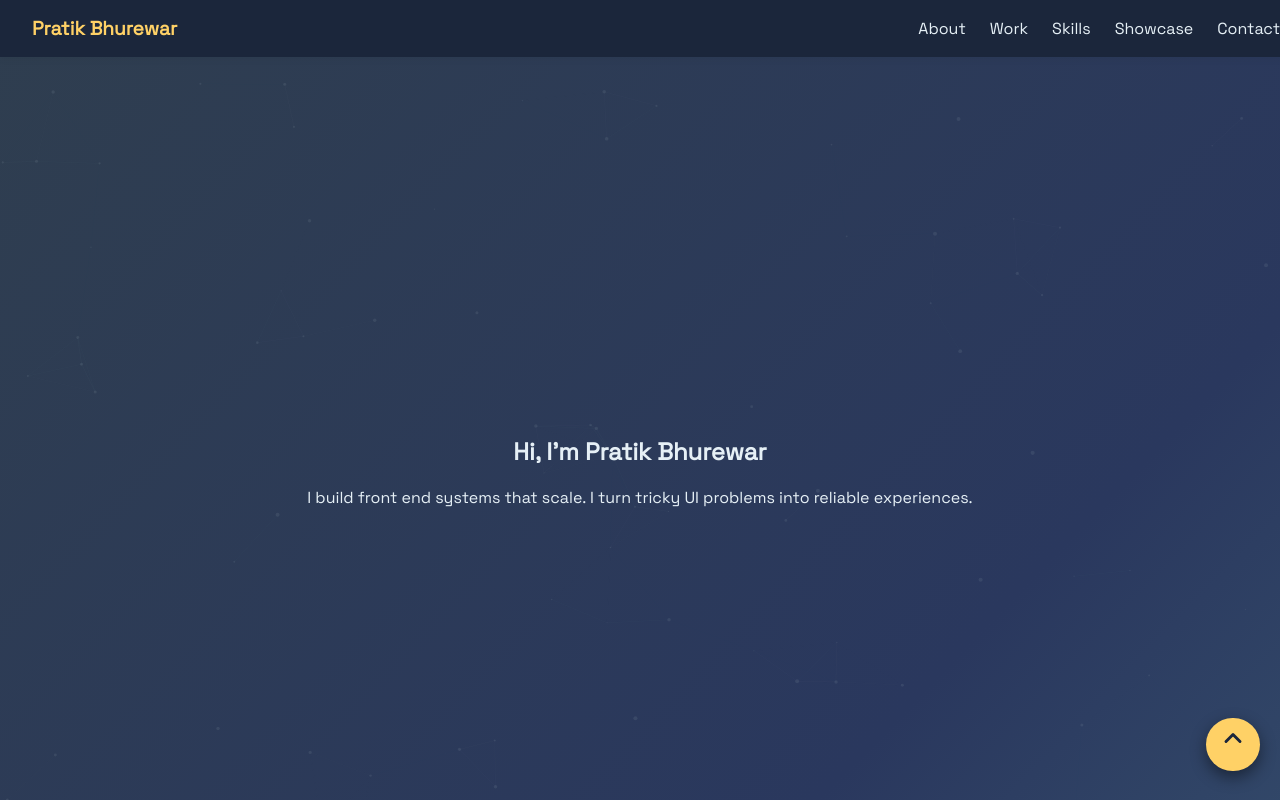
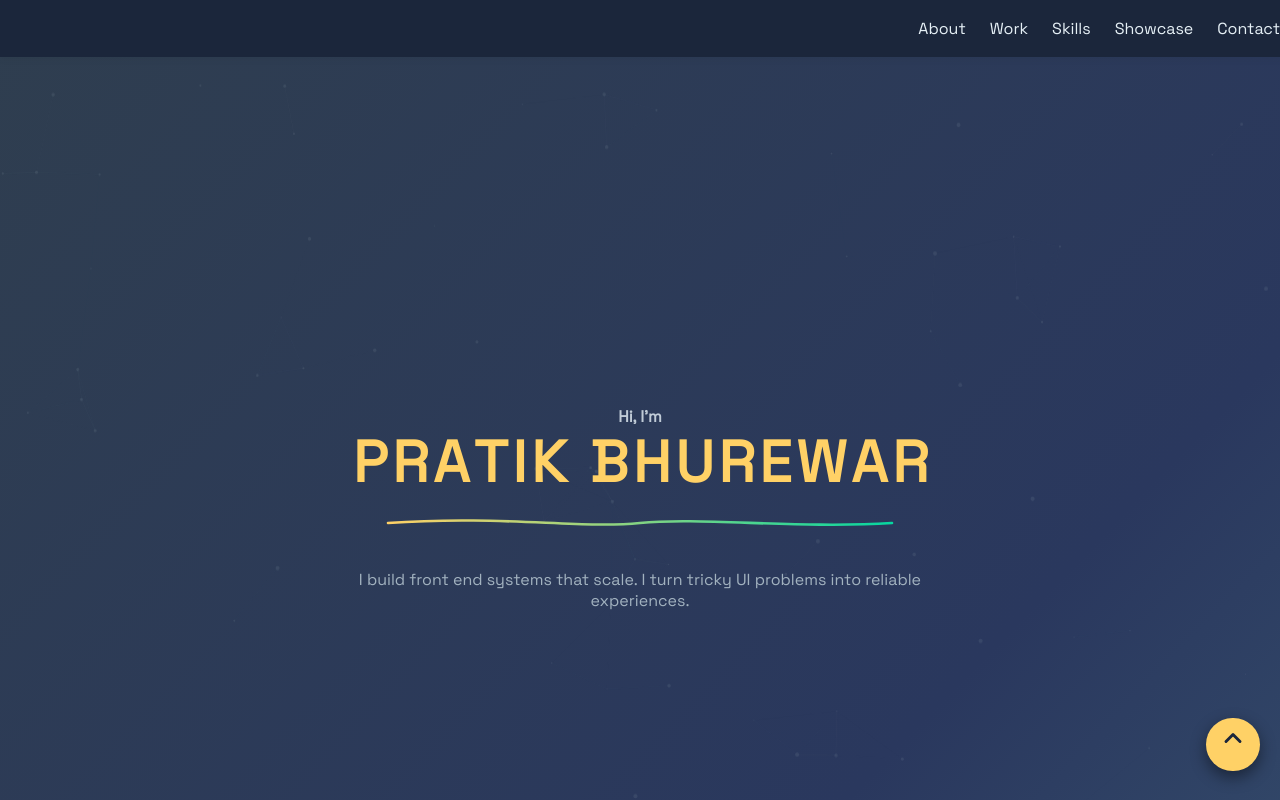
Before and after one commit to B-Pratik/portfolio, a React (Vite) app: page / in a window 1280 px wide. Shown: the top 800 px of the page. Built offline with nearby package versions, Linux system fonts and the light colour scheme.

Commit message:
Added name animation

```diff
--- a/src/components/Hero/hero.module.scss
+++ b/src/components/Hero/hero.module.scss
@@ -2,66 +2,57 @@
 
 .hero {
   position: relative;
-  height: 100vh;
+  min-height: 100vh;
   display: flex;
-  flex-direction: column;
-  justify-content: center;
   align-items: center;
+  color: $primary-text;
+  padding: 6vh 0;
+
+  .container {
+  margin: 0 auto;
+    position: relative;
+    z-index: 3;
     text-align: center;
-  overflow: hidden;
-  font-family: var(--font-sans);
-
-  &__bg {
-    position: absolute;
-    inset: 0;
-    background-size: 400% 400%;
-    animation: gradientShift 12s ease infinite;
-    z-index: -2;
-  }
-
-  &__text {
-    h1 {
-      font-size: clamp(2rem, 5vw, 4rem);
-      font-weight: 700;
-    }
-
-    .highlight {
-      color: $accent;
-    }
-
-    p {
-      margin-top: 1rem;
-      font-size: clamp(1rem, 2vw, 1.5rem);
   }
 }
 
-  // h1,
-  // h2,
-  // p {
-  //   color: $primary-text;
-  // }
-
-  a {
-    text-decoration: none;
+.title {
+  font-weight: 700;
+  font-size: clamp(2rem, 7vw, 3.6rem);
+  margin: 0 0 0.5rem 0;
+  line-height: 1.02;
 }
 
-  &__scroll-indicator {
-    position: absolute;
-    bottom: 2rem;
-    font-size: 2rem;
-    color: $second-accent;
-    pointer-events: none;
-  }
+.greeting {
+  display: block;
+  font-size: 1rem;
+  color: rgba($primary-text, 0.8);
+  margin-bottom: 0.5rem;
 }
 
-@keyframes gradientShift {
-  0% {
-    background-position: 0% 50%;
+.nameWrap {
+  display: inline-block;
+  letter-spacing: -0.02em;
 }
-  50% {
-    background-position: 100% 50%;
+
+.letter {
+  display: inline-block;
+  color: $accent;
+  margin: 0 0.05em;
 }
-  100% {
-    background-position: 0% 50%;
+
+.underline {
+  width: min(60vw, 520px);
+  height: 24px;
+  margin: 0.7rem auto 1.25rem auto;
+  overflow: visible;
 }
+
+/* lead paragraph */
+.lead {
+  margin-top: 0.6rem;
+  color: $text-muted;
+  max-width: 62ch;
+  margin-left: auto;
+  margin-right: auto;
 }
--- a/src/components/Hero/index.jsx
+++ b/src/components/Hero/index.jsx
@@ -1,42 +1,90 @@
-import React, { Suspense } from "react";
-import { motion } from "framer-motion"; // corrected import
+import React, { Suspense, useMemo } from "react";
+import { motion, useReducedMotion } from "framer-motion";
 import styles from "./hero.module.scss";
-
 const Particles = React.lazy(() => import("../Particles"));
 
 export default function Hero() {
+  const reduce = useReducedMotion();
+
+  // Name broken into letters for staggered reveal
+  const name = useMemo(() => "PRATIK BHUREWAR".split(""), []);
+
+  const letterVariants = {
+    hidden: { opacity: 0, y: 10 },
+    visible: i => ({
+      opacity: 1,
+      y: 0,
+      transition: { delay: i * 0.03, duration: 0.45, ease: "easeOut" }
+    })
+  };
+
   return (
     <section id="hero" className={styles.hero}>
-      {/* gradient background */}
       <div className={styles.bg} aria-hidden="true" />
 
-      {/* lazy particles - suspended while loading */}
-      <Suspense
-        fallback={
-          <div className={styles.particlesFallback} aria-hidden="true" />
-        }
-      >
+      <Suspense fallback={<div className={styles.particlesFallback} aria-hidden />}>
         <Particles />
       </Suspense>
 
       <div className={`${styles.container} container`} role="banner">
         <motion.h1
           className={styles.title}
-          initial={{ opacity: 0, y: 18 }}
-          animate={{ opacity: 1, y: 0 }}
-          transition={{ duration: 0.7, ease: "easeOut" }}
+          initial="hidden"
+          animate="visible"
+          aria-label="Hi, I'm Pratik Bhurewar"
         >
-          Hi, I’m <span className={styles.name}>Pratik Bhurewar</span>
+          <span className={styles.greeting}>Hi, I’m</span>
+          <span className={styles.nameWrap} aria-hidden>
+            {name.map((char, i) => (
+              <motion.span
+                key={`${char}-${i}`}
+                className={styles.letter}
+                custom={i}
+                variants={letterVariants}
+                initial="hidden"
+                animate="visible"
+                aria-hidden
+              >
+                {char === " " ? "\u00A0" : char}
+              </motion.span>
+            ))}
+          </span>
         </motion.h1>
+
+        {/* path draw underline */}
+        <motion.svg
+          className={styles.underline}
+          viewBox="0 0 520 24"
+          preserveAspectRatio="none"
+          aria-hidden
+        >
+          <motion.path
+            d="M8 12 C120 4, 200 18, 260 12 C320 6, 420 18, 512 12"
+            fill="none"
+            stroke="url(#gradAccent)"
+            strokeWidth="2.6"
+            strokeLinecap="round"
+            strokeLinejoin="round"
+            initial={{ pathLength: 0 }}
+            animate={{ pathLength: reduce ? 1 : 1 }}
+            transition={{ duration: 1.4, ease: "easeInOut" }}
+            style={reduce ? { transition: "none" } : {}}
+          />
+          <defs>
+            <linearGradient id="gradAccent" x1="0" x2="1">
+              <stop offset="0%" stopColor="#FFD166" />
+              <stop offset="100%" stopColor="#06D6A0" />
+            </linearGradient>
+          </defs>
+        </motion.svg>
 
         <motion.p
           className={styles.lead}
-          initial={{ opacity: 0 }}
-          animate={{ opacity: 1 }}
-          transition={{ delay: 0.15, duration: 0.6 }}
+          initial={{ opacity: 0, y: 10 }}
+          animate={{ opacity: 1, y: 0 }}
+          transition={{ delay: 0.9, duration: 0.6 }}
         >
-          I build front end systems that scale. I turn tricky UI problems into
-          reliable experiences.
+          I build front end systems that scale. I turn tricky UI problems into reliable experiences.
         </motion.p>
       </div>
     </section>
--- a/src/components/Navbar/index.jsx
+++ b/src/components/Navbar/index.jsx
@@ -1,9 +1,56 @@
+import { useEffect, useState } from "react";
+import { motion } from "framer-motion";
 import "./styles.scss";
 
 export default function Navbar() {
+  const [activeSection, setActiveSection] = useState("hero");
+
+  useEffect(() => {
+    const sections = document.querySelectorAll("section");
+
+    const handleScroll = () => {
+      let current = "hero";
+      const headerOffset = document.querySelector("header")?.offsetHeight || 72;
+
+      sections.forEach((section) => {
+        const sectionTop = section.offsetTop - headerOffset - 10;
+        if (window.scrollY >= sectionTop) {
+          current = section.id;
+        }
+      });
+
+      setActiveSection(current);
+    };
+
+    window.addEventListener("scroll", handleScroll);
+    handleScroll(); // run on load
+    return () => window.removeEventListener("scroll", handleScroll);
+  }, []);
+
   return (
     <header className="navbar">
-        <div className="navbar__brand">Pratik Bhurewar</div>
+      <motion.div
+        className="navbar__brand"
+        initial={{ opacity: 0, y: -10 }}
+        animate={
+          activeSection === "hero"
+            ? { opacity: 0, y: -10, pointerEvents: "none" }
+            : { opacity: 1, y: 0 }
+        }
+        transition={{ duration: 0.5, ease: "easeOut" }}
+      >
+        <motion.div
+          animate={{ y: [0, -2, 0] }}
+          transition={{
+            duration: 3,
+            repeat: Infinity,
+            ease: "easeInOut",
+          }}
+        >
+          Pratik Bhurewar
+        </motion.div>
+      </motion.div>
+
       <nav className="navbar__links">
         <a href="#about">About</a>
         <a href="#work">Work</a>
```
Lines whose indentation alone changed are shown as unchanged.
